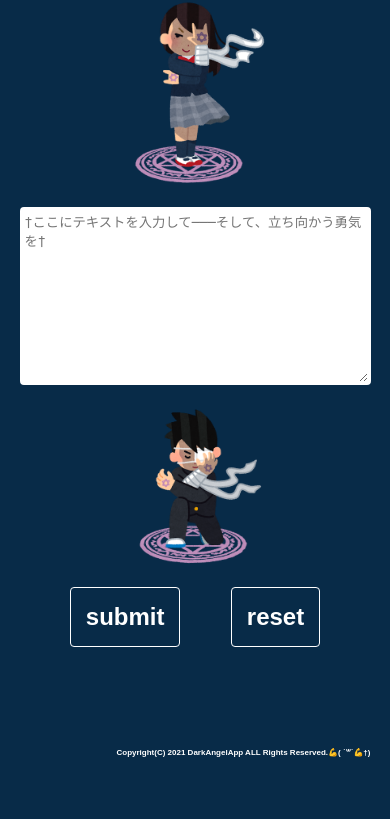
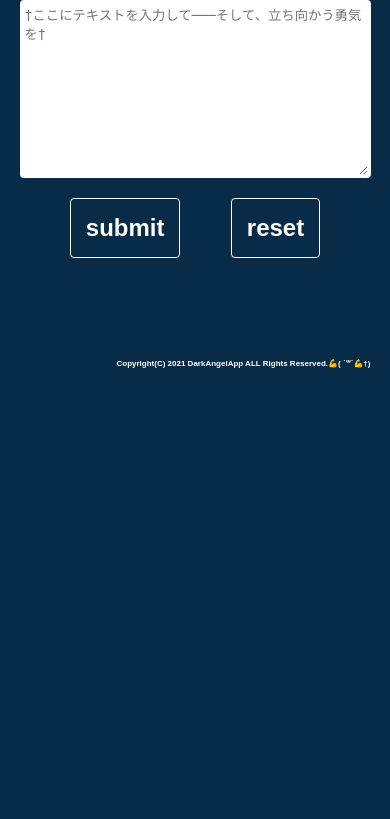
Before and after one commit to aoitech/dark_angel_app, a PHP site: page / in a window 390 px wide. Shown: the part 150-969 px from the top of the page. After the commit the page ends 518 px from the top, so only its background shows below. Run offline with PHP 8.4, Linux system fonts and the light colour scheme.

Commit message:
add_responsive_font-size

```diff
--- a/css/style.css
+++ b/css/style.css
@@ -149,6 +149,11 @@ responsive
     content: none;
   }
 
+/* iOSの仕様で16px以下になると画面がzoomされるため、その防止策*/
+  input {
+    font-size: 16px;
+  }
+
 /* ==============================
 section共通クラス
 ============================== */
@@ -179,29 +184,9 @@ header
 /* ==============================
 form
 ============================== */
-.form-img {
-  display: block;
+.chuuni {
+  display: none;
 }
-
-.chuuni {
-  width: 150px;
-}
-
-/* padding: initial;はスタイルの解除 */
-.chuuni-girl {
-  display: block;
-  padding: initial;
-  margin: 0 auto;
-  padding-bottom: 20px;
-}
-
-.chuuni-boy {
-  display: block;
-  padding: initial;
-  margin: 0 auto;
-  padding-top: 20px;
-}
-
 
 .form-input {
   width: 100%;
```
